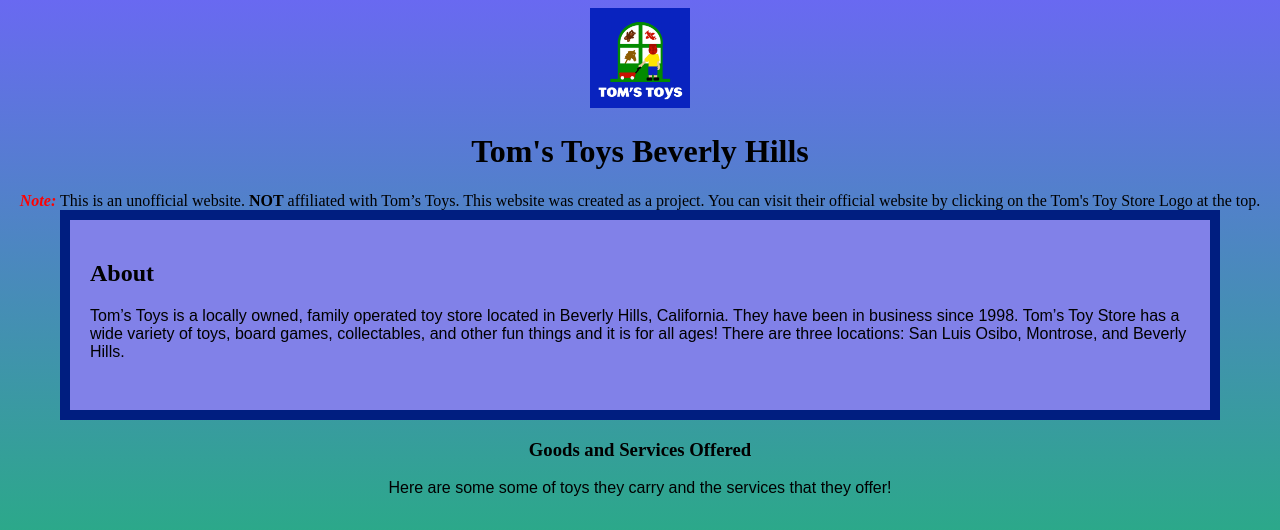
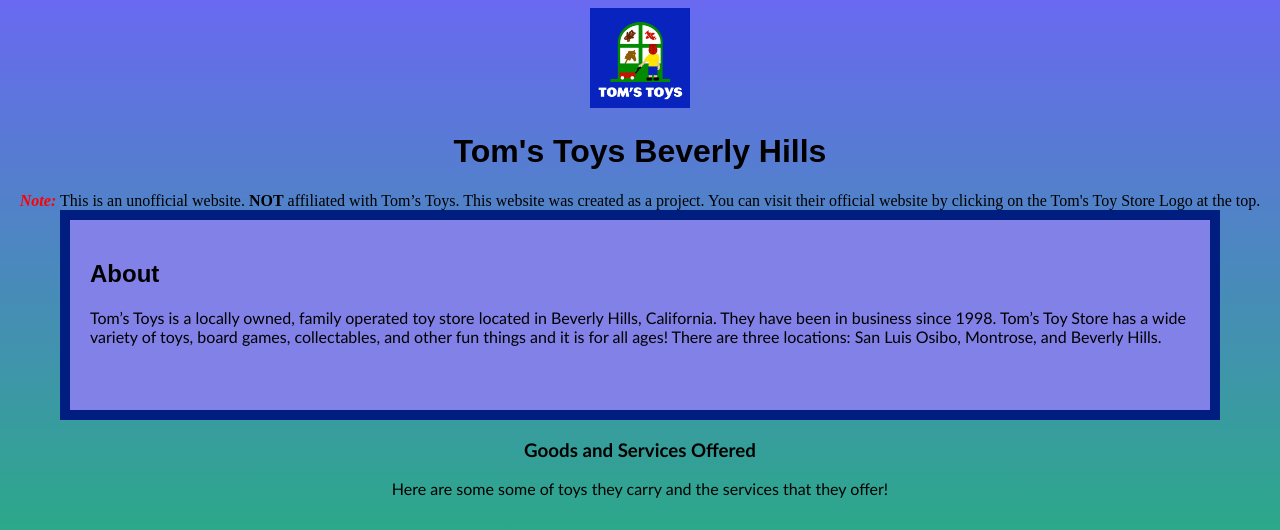
Before and after one commit to nileshpat/snapprojectapplication, a plain HTML site: page index.html in a window 1280 px wide. Shown: the top 530 px of the page. Drawn offline with Linux system fonts and the light colour scheme.

Commit message:
Updated fonts

```diff
--- a/style.css
+++ b/style.css
@@ -7,9 +7,18 @@
     width: 300px;
 }
 p {
-    font-family: Arial, Helvetica, sans-serif;
+    font-family: 'Trebuchet MS', sans-serif;
 }
 
+h1{
+    font-family: Copperplate, Papyrus, fantasy;
+}
+h2{
+    font-family: Copperplate, Papyrus, fantasy;
+}
+h3{
+    font-family: 'Trebuchet MS', sans-serif;
+}
 
 em {
     color: red;
```
